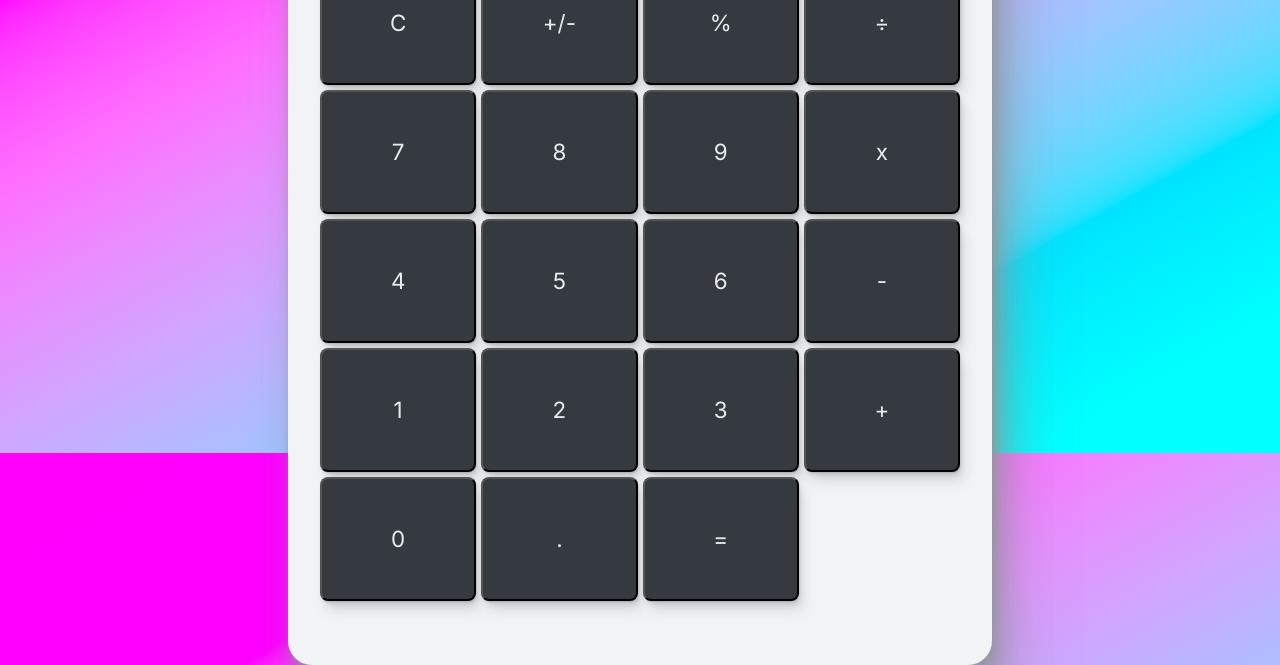
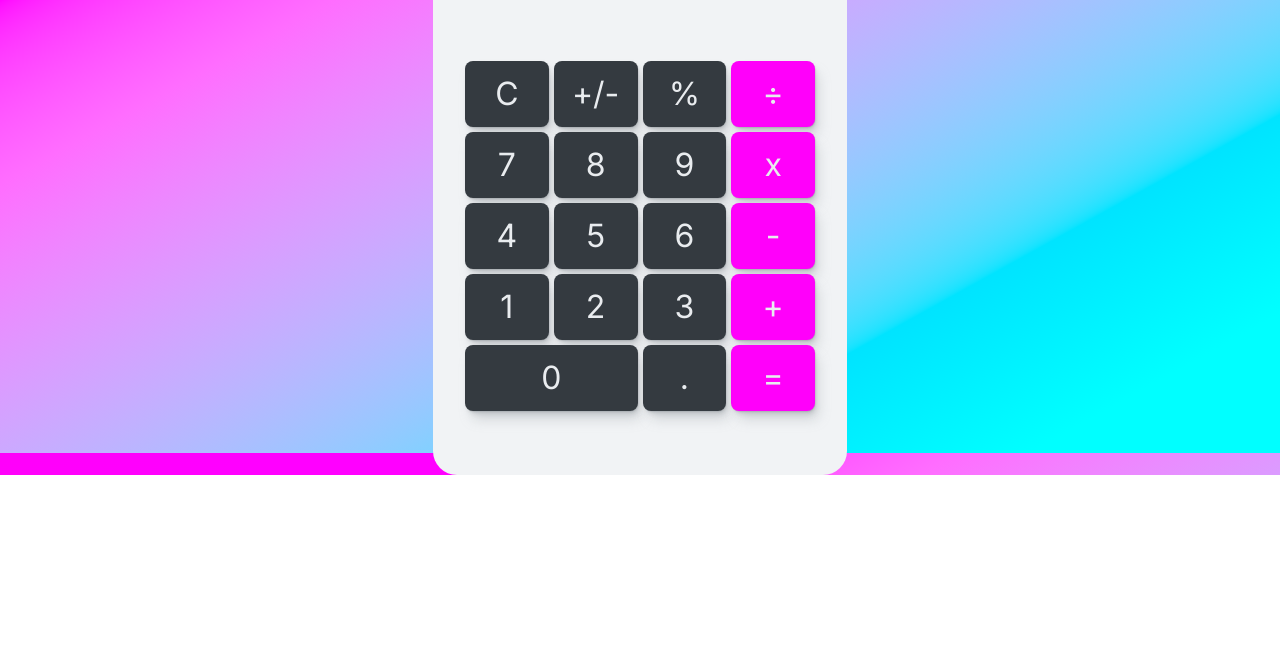
Before and after one commit to jrey8343/odin-calculator-js, a plain HTML site: page index.html in a window 1280 px wide. Shown: the part 347-1012 px from the top of the page. After the commit the page ends 822 px from the top, so only its background shows below. Drawn offline with Linux system fonts and the light colour scheme.

Commit message:
interface complete. working on scripting

```diff
--- a/index.html
+++ b/index.html
@@ -5,7 +5,7 @@
   <meta charset="UTF-8">
   <meta http-equiv="X-UA-Compatible" content="IE=edge">
   <meta name="viewport" content="width=device-width, initial-scale=1.0">
-  <title>JS Calculator</title>
+  <title>Stylulator 3000</title>
   <script src="script.js" defer></script>
   <link rel="stylesheet" href="style.css">
   <link rel="stylesheet" href="global.css">
@@ -18,8 +18,31 @@
 <body>
   <div class="wrapper">
     <div class="calculator">
-      <div class="display">100</div>
-      <div class="buttons"></div>
+      <h2>Stylulator 3000</h2>
+      <div class="display">
+        <p id="readOut">Make a calculation...</p>
+      </div>
+      <div class="pad">
+        <button class="button" id="clear">C</button>
+        <button class="button" id="invert">+/-</button>
+        <button class="button" id="percentage">%</button>
+        <button class="button" id="divide">÷</button>
+        <button class="button" id="number">7</button>
+        <button class="button" id="number">8</button>
+        <button class="button" id="number">9</button>
+        <button class="button" id="multiply">x</button>
+        <button class="button" id="number">4</button>
+        <button class="button" id="number">5</button>
+        <button class="button" id="number">6</button>
+        <button class="button" id="subtract">-</button>
+        <button class="button" id="number">1</button>
+        <button class="button" id="number">2</button>
+        <button class="button" id="number">3</button>
+        <button class="button" id="add">+</button>
+        <button class="button" id="number">0</button>
+        <button class="button" id="decimal">.</button>
+        <button class="button" id="equals">=</button>
+      </div>
     </div>
   </div>
 </body>
--- a/script.js
+++ b/script.js
@@ -1,10 +1,36 @@
-const buttons = document.querySelector('.buttons');
+const readOut = document.querySelector('#readOut');
+const numbers = document.querySelectorAll('#number');
+const add = document.querySelector('#add');
+const equals = document.querySelector('#equals');
 
-const buttonSymbols = ['C', '+/-', '%', '÷', '7', '8', '9', 'x', '4', '5', '6', '-', '1', '2', '3', '+', '0', '.', '='];
 
-buttonSymbols.forEach(buttonSymbol => {
-  const button = document.createElement('button');
-  button.textContent = buttonSymbol;
-  button.setAttribute('id', 'button');
-  buttons.appendChild(button);
+let numerator = '';
+const numerators = [];
+let total = 0;
+
+
+numbers.forEach(number => {
+  number.addEventListener('click', event => {
+    numerator += event.target.textContent;
+    readOut.textContent = numerator;
+  })
 })
+
+add.addEventListener('click', () => {
+  // Take the current numerator string and parse it as a number
+
+  // Add it straight to the total
+
+
+})
+
+equals.addEventListener('click', () => {
+  readOut.textContent = total;
+  numerator = '';
+})
+
+
+  /*
+  Concatenate numbers until an operator is pressed
+  When an operator is pressed
+  */
--- a/style.css
+++ b/style.css
@@ -14,37 +14,50 @@ html, body {
   padding: 4rem 2rem;
   border-radius: 24px;
   background-color: var(--gray-1);
-  box-shadow: var(--shadow-elevation-high);
+}
+
+.calculator > h2 {
+  color: var(--gray-5);
+  padding: 1rem;
 }
 .display {
+  color: var(--gray-7);
   font-size: 2rem;
   text-align: end;
-  padding: 1rem;
+  padding: 2rem 1rem;
   background-color: white;
   margin-bottom: 4rem;
   box-shadow: var(--shadow-elevation-low);
+  border-radius: 8px;
 }
-.buttons {
+.pad {
   display: grid;
   grid-template-columns: repeat(4, 1fr);
   gap: 5px;
-  width: 50vw;
-  height: 50vw;
+  width: 350px;
+  height: 350px;
   font-size: 1.4rem;
 }
 
-#button {
+.button {
+  border: none;
   background-color: var(--gray-8);
   color: var(--gray-2);
+  font-size: 2rem;
+  font-weight: 400;
   border-radius: 8px;
   box-shadow: var(--shadow-elevation-medium);
 }
 
-#button:hover {
+.button:hover {
   box-shadow: none;
   cursor: pointer;
 }
 
-#button:nth-of-type(17) {
-  /* grid-column: span 1 / 3; */
+.button:nth-of-type(17) {
+  grid-column:  1 / 3;
 }
+
+.button:nth-of-type(4n), .button:last-of-type {
+  background: oklch(70% .5 340);
+}
```
